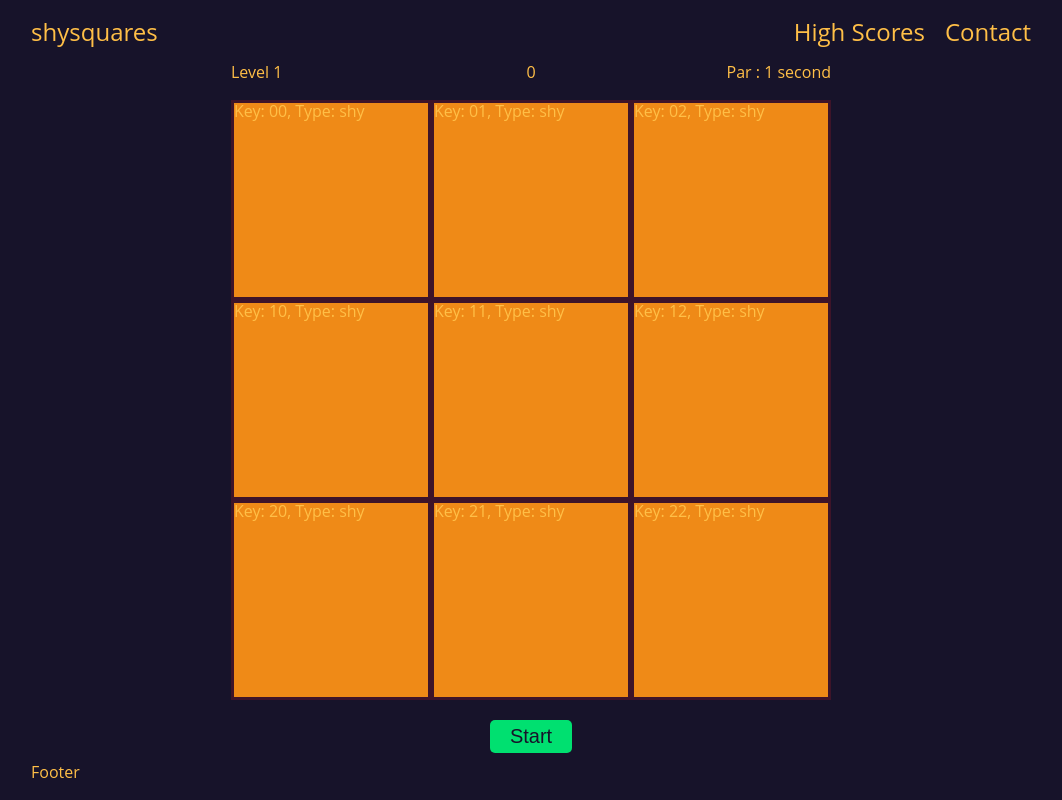
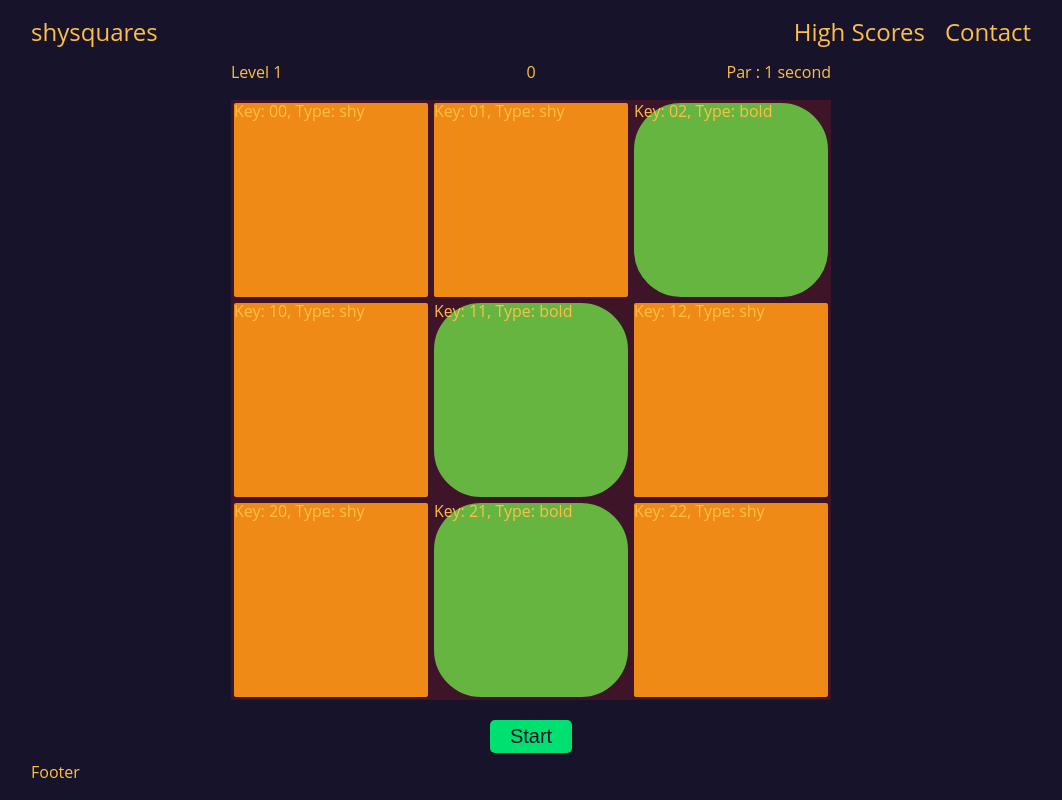
Before and after one commit to MDShields7/shy-squares, a Next.js app: page /level/1 in a window 1280 px wide. Both pictures are taken after a click on the button "Next". Shown: the whole page, without its empty margins (109-1171 px from the left). Built offline with nearby package versions, Linux system fonts and the light colour scheme.

Commit message:
hover and click working, hover inconsistent though, maybe a re-render problem

```diff
--- a/src/components/layout/Level.js
+++ b/src/components/layout/Level.js
@@ -37,7 +37,7 @@ function Level ({ children }){
         gamebox = <img src="/shokiri.jpg" />;
     } else {
         mapOrig.forEach( function (value, key) {
-            // console.log('gamebox - Key:'+key+', Value:'+value)
+            console.log('gamebox - Key:'+key+', Value:'+value)
             // console.log('Key[0]:'+key[0]+', Key[1]:'+key[1])
             // console.log('Array.isArray(Key):'+ Array.isArray(key))
             let val1 = key[0];
@@ -52,6 +52,7 @@ function Level ({ children }){
                     hover = ['na', 'na'];
                     click = ['end', 'demo'];
                     clickMap.set(key, 1);
+                    break;
                 case 'calm':
                     hover = ['done'];
                     click = ['done'];
@@ -60,26 +61,24 @@ function Level ({ children }){
                     hover = ['done'];
                     click = ['done'];
             }
-            let color;
-            let radius;
-            if ( hover[0] === 'done' || click[0] === 'done') {
-                color = 'green';
-            } else if ( click[1] === 'demo' ){
-                if ( click.length === 2){
-                    radius = (squareWidth/2)+'px'; // 50% radius
-                } else {
-                    radius = (squareWidth/4)+'px'; // 25% radius
-                }
-                color = '#65B540'; // green
+            // console.log('squareWidth',squareWidth)
+            // console.log('(squareWidth/2)+"px"',(squareWidth/2)+'px')
+            // if ( hover.length > 1 && hover[0] === 'done' || click[0] === 'done') {
+            let color = '#65B540'; // green
+            let radius = 5+'px';
+            if ( click.length > 1 && click[2] === 'demo' ){
+                radius = (squareWidth/2)+'px'; // 50% radius
+            } else if ( click.length > 1 && click[1] === 'demo' ){
+                radius = (squareWidth/4)+'px'; // 25% radius
             }
-            if ( hover[1] === 'flip') {
-                if ( hover.length === 2){
-                    color = '#EF8A17'; // red
-                } else {
-                    color = '#DB162F'; // orange
-                }
-                radius = 0+'px';
+            if ( hover.length > 1 && hover[2] === 'flip' ) {
+                color = '#DB162F'; // red
+            } else if ( hover.length > 1 && hover[1] === 'flip' ) {
+                color = '#EF8A17'; // orange
             }
+            console.log('Item'+count+', hover', hover)
+            console.log('Item'+count+', click', click)
+            // console.log(radius)
             let style = {
                 width: (squareWidth - borderWidth)+'px',
                 height: (squareWidth - borderWidth)+'px',
@@ -87,26 +86,37 @@ function Level ({ children }){
                 borderRadius: radius,
                 border: `${borderWidth/2}px solid #3E1429`,
             }
-
-            squaresArr.push(<div style={style} key={key} data={count} onMouseEnter={changeColor}>Key: {key}, Type: {value}</div>)
+            squaresArr.push(<div style={style} key={key} data={count} onMouseEnter={onHover} onClick={onClick}>Key: {key}, Type: {value}</div>)
+            count += 1;
         })
         gamebox = squaresArr;
     }
     console.log('gamebox', gamebox)
 
-    function changeColor ( e ) {
+    function onHover ( e ) {
         console.log('e.target', e.target)
         // let index = e.data
-        let color = e.target.style.background;
-        if ( color === '#EF8A17') { //red
+        let sqColor = e.target.style.background;
+        if ( sqColor === '#EF8A17') { //red
             e.target.style.background = '#DB162F';
         } else {
             e.target.style.background = '#65B540';
         }
-        // let elem = gamebox[index];
-        // let color = elem.background
-        console.log('color', color)
+        console.log('sqColor', sqColor)
     }
+
+    function onClick ( e ) {
+        console.log('e.target', e.target)
+        // let index = e.data
+        let sqRadius = e.target.style.borderRadius;
+        if ( sqRadius === (squareWidth/2)+'px') { //red
+            e.target.style.borderRadius = (squareWidth/4)+'px';
+        } else {
+            e.target.style.borderRadius = 5+'px';;
+        }
+        console.log('sqRadius', sqRadius)
+    }
+
     let button;
     if ( tutorial ){
         // Advance from tutorial to game
--- a/src/pages/level/1.js
+++ b/src/pages/level/1.js
@@ -11,12 +11,12 @@ const levelOneMap = new Map();
 
 levelOneMap.set([0,0], 'shy')
 levelOneMap.set([0,1], 'shy')
-levelOneMap.set([0,2], 'shy')
+levelOneMap.set([0,2], 'bold')
 levelOneMap.set([1,0], 'shy')
-levelOneMap.set([1,1], 'shy')
+levelOneMap.set([1,1], 'bold')
 levelOneMap.set([1,2], 'shy')
 levelOneMap.set([2,0], 'shy')
-levelOneMap.set([2,1], 'shy')
+levelOneMap.set([2,1], 'bold')
 levelOneMap.set([2,2], 'shy')
 
 console.log('levelOneMap',levelOneMap)
```
